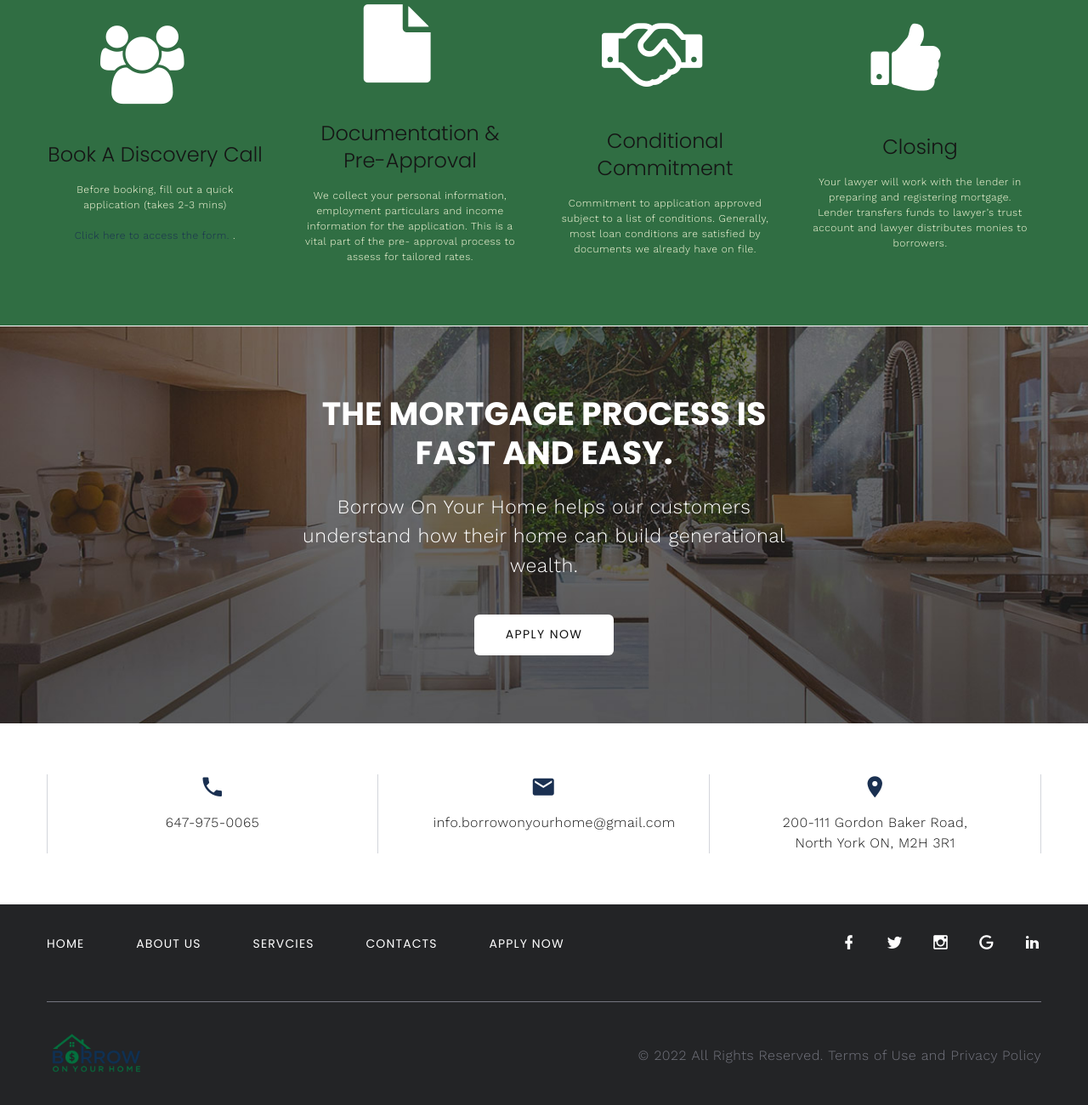
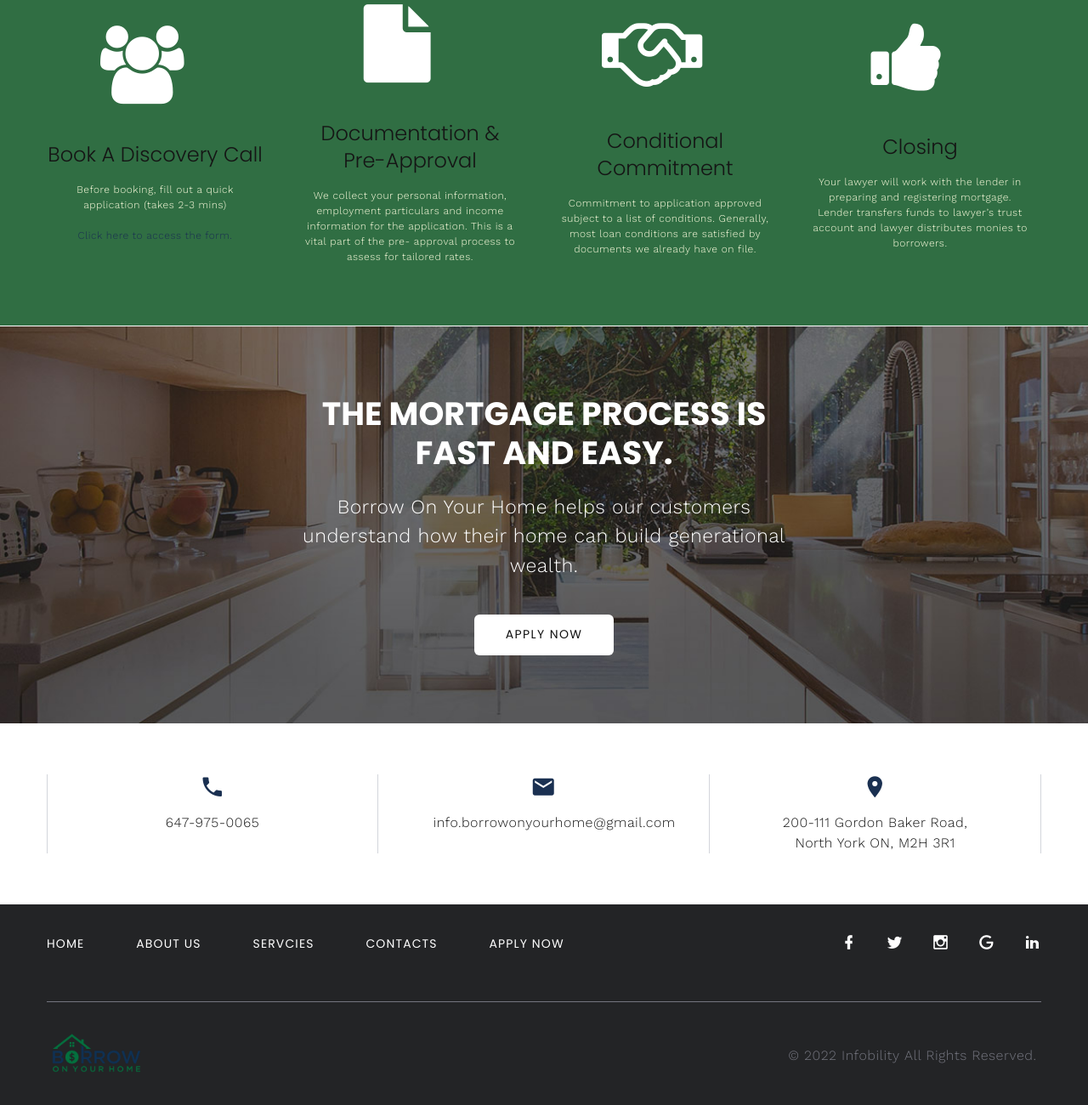
Before and after one commit to RupinVijan/mortgage-infobility, a website: page public/index.html in a window 1280 px wide. Shown: the part 1728-3028 px from the top of the page at 85% size. Drawn offline with nearby package versions, Linux system fonts and the light colour scheme; some packages are replaced by stand-ins of ours.

Commit message:
third commit

```diff
--- a/public/index.html
+++ b/public/index.html
@@ -281,7 +281,7 @@
                   <h4 class="box-minimal-title text-center wow slideInDown">Book A Discovery Call</h4>
                   <p class="wow fadeInUpSmall text-center"> Before booking, fill out a quick application (takes 2-3 mins)<br><br>
 
-                   <a class="color-blue" href="#apply-now">Click here to access the form.</a>  .
+                   <a class="color-blue" href="#apply-now">Click here to access the form.</a>
                     </p>
                 </div>
               </article>
@@ -479,7 +479,7 @@
                 <div class="container">
                   <div class="footer-advanced-layout"><a class="brand" href="index.html"><img src="images/img/BORROW.png" alt="" width="115" height="34" srcset="images/img/BORROW.png"/></a>
                     <!-- Rights-->
-                    <p class="rights"><span>&copy;&nbsp;</span><span class="copyright-year"></span><span>&nbsp;</span><span>All Rights Reserved.</span><span>&nbsp;</span><br class="d-sm-none"/><a href="#">Terms of Use</a><span> and</span><span>&nbsp;</span><a href="privacy-policy.html">Privacy Policy</a></p>
+                    <p class="rights"><span>&copy;&nbsp;</span><span class="copyright-year"></span><span>&nbsp;</span><span><a href="https://infobility.ca/">Infobility</a><span>&nbsp;</span>All Rights Reserved.</span><span>&nbsp;</span><br class="d-sm-none"/><span> </span></p>
                   </div>
                 </div>
               </div>
```
Also changed, not shown: public/about-us.html (+1 -1 lines), public/contacts.html (+1 -1 lines), public/properties.html (+1 -1 lines).
